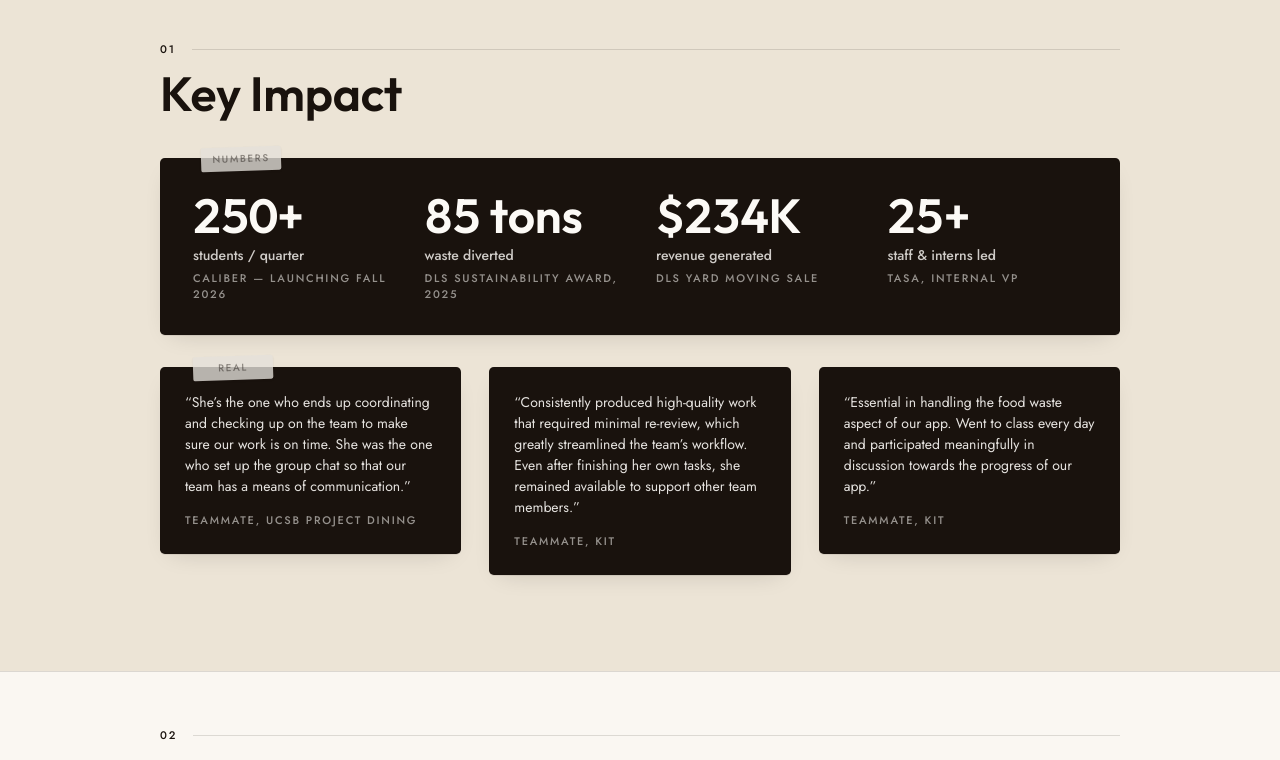
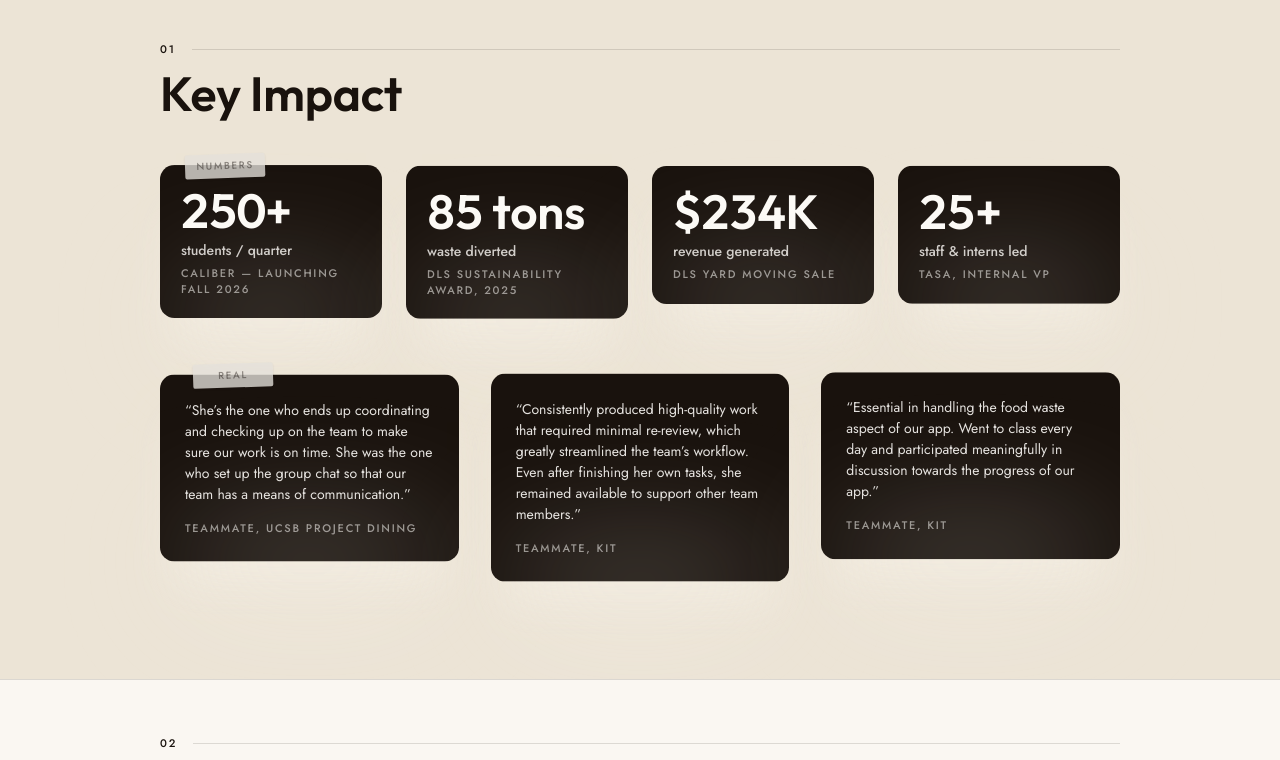
Before and after one commit to jasminetan0510/jasminetan0510.github.io, a Next.js app: page / in a window 1280 px wide. Shown: the part 634-1394 px from the top of the page. Built offline with nearby package versions, Linux system fonts and the light colour scheme.

Commit message:
jt = animate impact + testimonial cards

```diff
--- a/components/impact-and-testimonials.tsx
+++ b/components/impact-and-testimonials.tsx
@@ -85,20 +85,31 @@ function StatItem({ stat }: { stat: Stat }) {
 }
 
 /**
+ * Soft blurred ellipse poking out below a card's bottom edge — reads as
+ * the card being lit from underneath. Needs the card itself to NOT clip
+ * overflow (PaperCard doesn't by default), or this gets cut off flush
+ * with the card's bottom edge instead of glowing past it.
+ */
+function CardGlow() {
+  return (
+    <span
+      aria-hidden="true"
+      className="pointer-events-none absolute -bottom-5 left-1/2 h-10 w-[85%] -translate-x-1/2 rounded-full bg-card/45 blur-3xl"
+    />
+  )
+}
+
+/**
  * Impact stats + testimonials, combined into one section.
  *
- * Restructured for clearer separation from the sections around it:
- * - Background switches to bg-background (the site's base paper tone)
- *   instead of bg-accent, which the Hero also uses — sharing that color
- *   plus the same "cococream" parallax variant was why the two sections
- *   used to blend together with no visible seam.
- * - ParallaxBackdrop variant swapped to "seabreeze" so this section has
- *   its own texture instead of reusing the Hero's.
- * - Every card (stats + all three testimonials) is now the dark
- *   bg-foreground block — one consistent treatment instead of mixing
- *   light and dark cards.
- * - Dropped the "02 — the results, and the people who saw them happen"
- *   eyebrow/tagline row entirely; title now stands alone.
+ * Each stat now gets its own card (previously all four lived inside one
+ * shared PaperCard) — matches how the testimonials already work, one
+ * card per item, and gives each number its own glow/float instead of
+ * one block doing it for all four at once. Every card: rounded further
+ * (rounded-2xl), a soft glow underneath, and a slow staggered float so
+ * they read as alive rather than static — staggered per-card delay so
+ * they don't all bob in unison. Gaps opened up throughout so the extra
+ * cards don't feel cramped.
  */
 export function ImpactAndTestimonials() {
   return (
@@ -109,31 +120,45 @@ export function ImpactAndTestimonials() {
       <ParallaxBackdrop variant="seabreeze" speed={0.14} />
       <div className="relative mx-auto w-full max-w-5xl px-5 sm:px-8">
         <Reveal>
-        <SectionHeading
-            index="01"
-            title="Key Impact"
-            // note="the full lineup, no digging required"
-          />
+          <SectionHeading index="01" title="Key Impact" />
         </Reveal>
 
-        <Reveal delay={80}>
-          <PaperCard className="relative mt-8 grid grid-cols-2 gap-x-6 gap-y-8 border-transparent bg-foreground p-6 sm:mt-10 sm:grid-cols-4 sm:gap-x-8 sm:p-8">
+        <div className="mt-10 grid grid-cols-2 gap-5 sm:mt-12 sm:grid-cols-4 sm:gap-6">
+          {stats.map((stat, i) => (
+            <Reveal key={stat.label} delay={80 + i * 60}>
+              <PaperCard
+                className="animate-card-float relative overflow-visible rounded-2xl border-transparent bg-foreground p-5"
+                style={{
+                  animationDelay: `${i * 0.35}s`,
+                  boxShadow: '0 32px 40px -16px rgba(246, 241, 230, 0.55)',
+                }}
+              >
+                <CardGlow />
+                {i === 0 ? (
                   <Tape
-              className="-top-3 left-10 -rotate-2"
+                    className="-top-3 left-6 -rotate-2"
                     label="numbers"
                     tone="butter"
                   />
-            {stats.map((stat) => (
-              <StatItem key={stat.label} stat={stat} />
-            ))}
+                ) : null}
+                <StatItem stat={stat} />
               </PaperCard>
             </Reveal>
+          ))}
+        </div>
 
-        <ul className="mt-6 grid grid-cols-1 items-start gap-6 sm:mt-8 sm:grid-cols-3 sm:gap-7">
+        <ul className="mt-10 grid grid-cols-1 items-start gap-6 sm:mt-14 sm:grid-cols-3 sm:gap-8">
           {testimonialGroups.map((group, i) => (
             <li key={i}>
-              <Reveal delay={180 + i * 100}>
-                <PaperCard className="relative flex flex-col gap-4 border-transparent bg-foreground p-5 transition-transform duration-300 hover:-translate-y-1 sm:p-6">
+              <Reveal delay={360 + i * 100}>
+                <PaperCard
+                  className="animate-card-float relative flex flex-col gap-4 overflow-visible rounded-2xl border-transparent bg-foreground p-5 transition-transform duration-300 hover:-translate-y-1 sm:p-6"
+                  style={{
+                    animationDelay: `${1.2 + i * 0.35}s`,
+                    boxShadow: '0 32px 40px -16px rgba(246, 241, 230, 0.55)',
+                  }}
+                >
+                  <CardGlow />
                   {i === 0 ? (
                     <Tape
                       className="-top-3 left-8 -rotate-2"
@@ -155,6 +180,26 @@ export function ImpactAndTestimonials() {
           ))}
         </ul>
       </div>
+
+      <style>{`
+        @keyframes card-float {
+          0%,
+          100% {
+            transform: translateY(0);
+          }
+          50% {
+            transform: translateY(-7px);
+          }
+        }
+        .animate-card-float {
+          animation: card-float 5.5s ease-in-out infinite;
+        }
+        @media (prefers-reduced-motion: reduce) {
+          .animate-card-float {
+            animation: none;
+          }
+        }
+      `}</style>
     </section>
   )
 }
```
Lines whose indentation alone changed are shown as unchanged.
